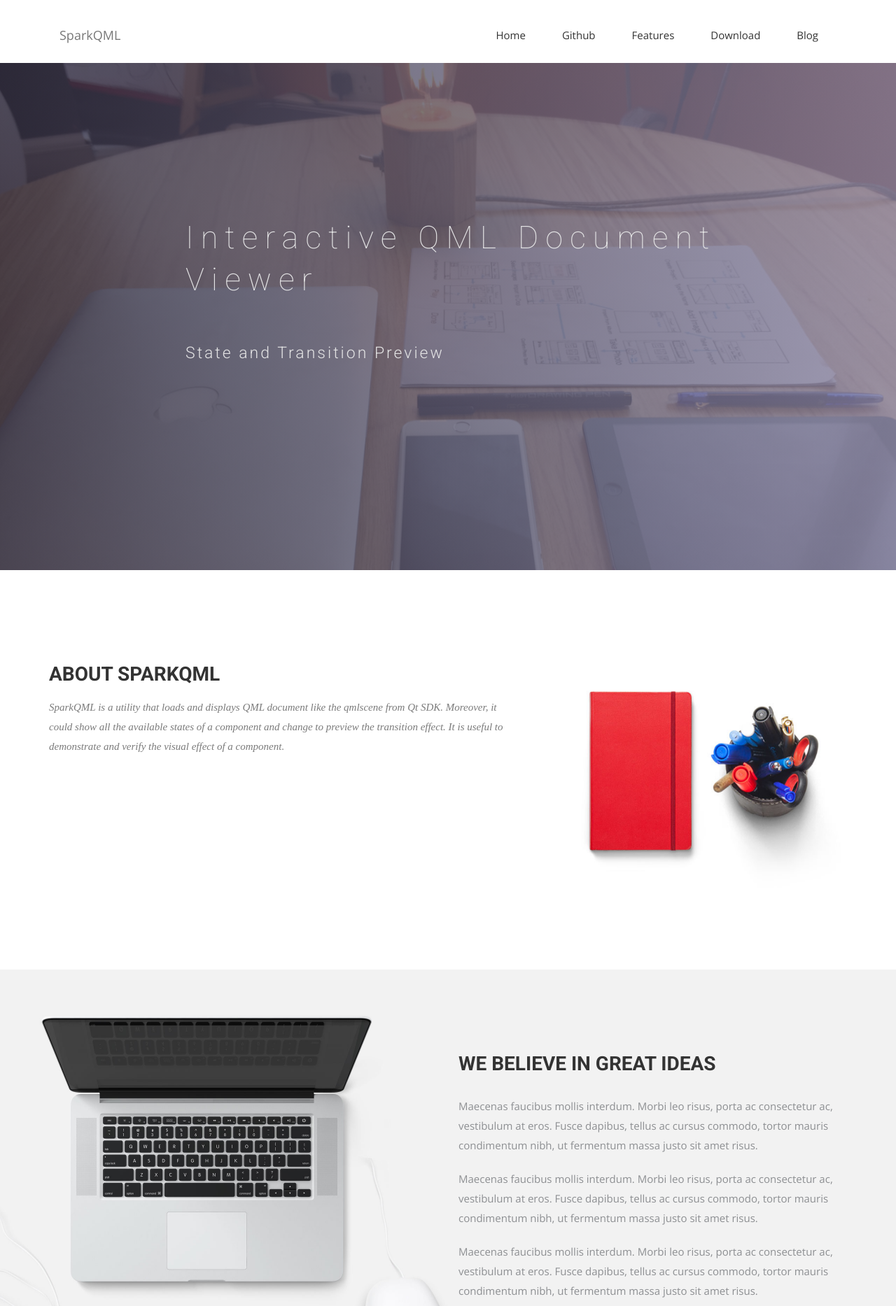
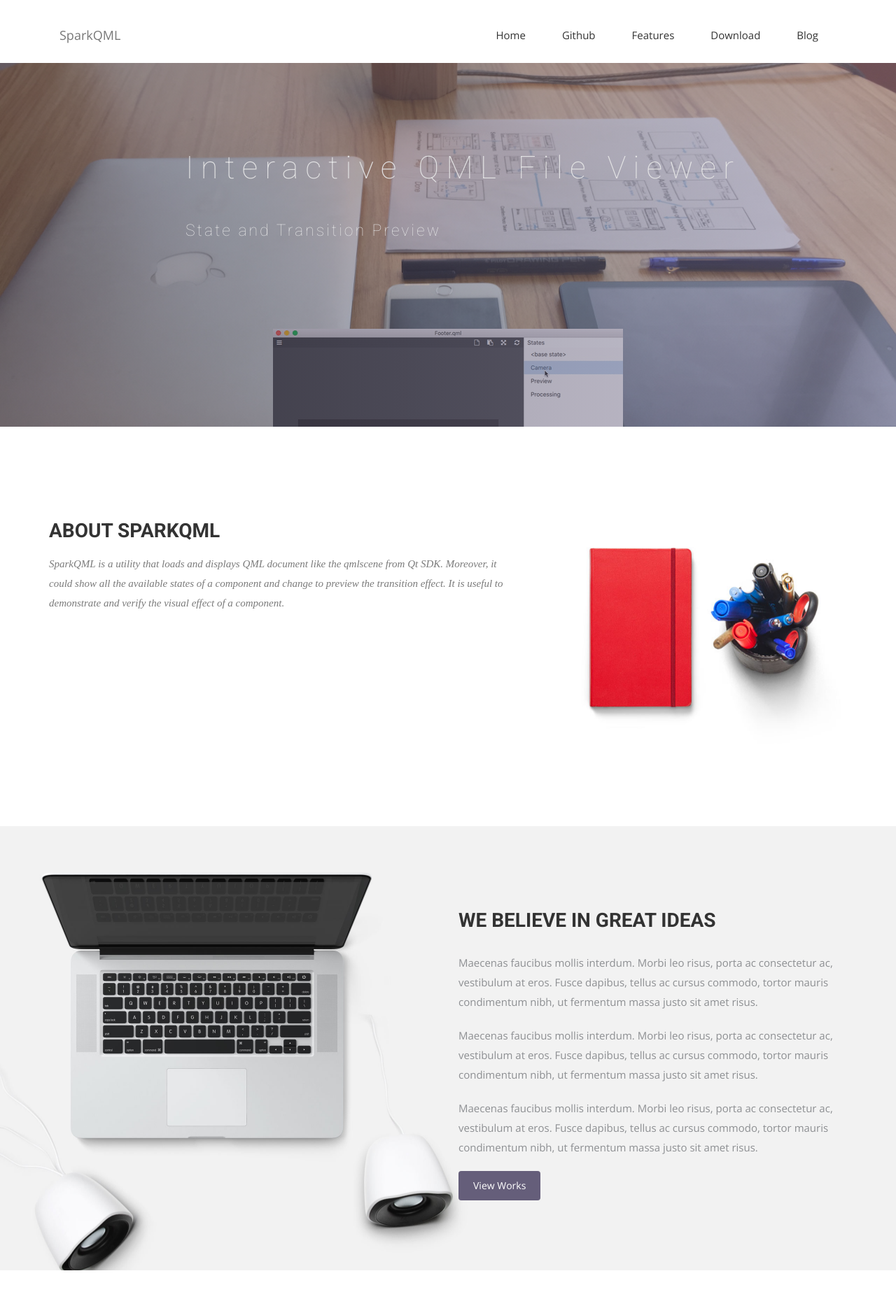
Before and after one commit to benlau/sparkqml-website, a Jekyll site: the page built from index.html, in a window 1280 px wide. Shown: the top 1867 px of the page at 70% size. Built offline with Jekyll 4.4.1, drawn with Linux system fonts in a browser that asks for light colours; nearby versions of some CDN libraries; some web fonts are replaced.

Commit message:
Add SparkQML.gif

```diff
--- a/css/airspace.css
+++ b/css/airspace.css
@@ -98,13 +98,15 @@
 	Slider Start
 --*/
 #slider {
-  background: url("../img/slider-bg.jpg") no-repeat;
-  background-size: cover;
+  background: url("../img/SparkQML.gif") no-repeat, url("../img/slider-bg.jpg") no-repeat;
+  background-color: black;
+  background-size: 500px 303px, cover;
   background-attachment: fixed;
-  background-position: 10% 0%;
-  padding: 200px 0 280px 0;
+  background-position: center 380px, center bottom;
+  padding: 100px 0 250px 0;
   position: relative;
 }
+
 #slider:before {
   content: "";
   position: absolute;
@@ -115,8 +117,9 @@
   width: 100%;
   height: 100%;
   background: linear-gradient(to left, #8b86a3, #322e40);
-  opacity: 0.8;
+  opacity: 0.5;
 }
+
 #slider .block {
   color: #E3E3E4;
 }
@@ -126,15 +129,17 @@
   font-size: 45px;
   line-height: 60px;
   letter-spacing: 10px;
-  padding-bottom: 45px;
+  padding-bottom: 30px;
 }
 #slider .block p {
   font-size: 23px;
   line-height: 40px;
   font-family: 'Roboto', sans-serif;
-  font-weight: 300;
+  font-weight: 200;
   letter-spacing: 3px;
 }
+
+
 /*--
 	wrapper Start
 --*/
--- a/index.html
+++ b/index.html
@@ -10,7 +10,7 @@
     <div class="row">
       <div class="col-md-10 col-md-offset-2">
         <div class="block">
-          <h1 class="animated fadeInUp">Interactive QML Document Viewer</h1>
+          <h1 class="animated fadeInUp">Interactive QML File Viewer</h1>
           <p class="animated fadeInUp">State and Transition Preview</p>
         </div>
       </div>
```
Also changed, not shown: img/SparkQML.gif (added).
